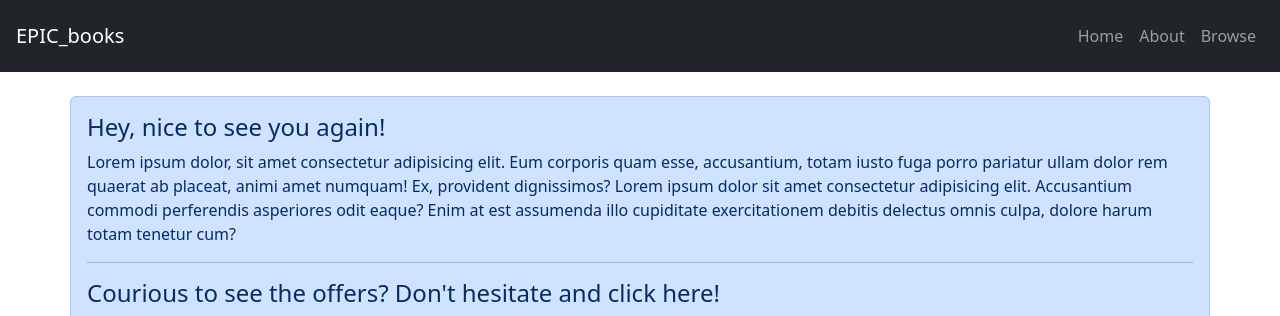
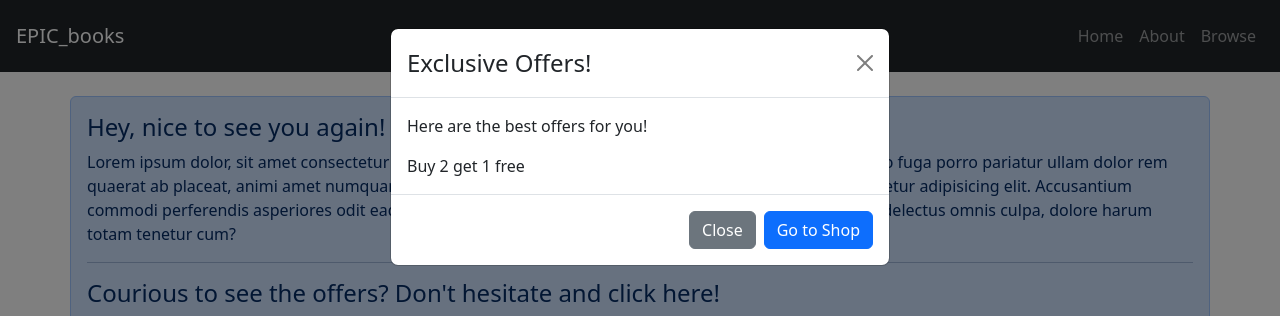
Before and after one commit to valentinarizzo21/SETTIMANA_9, a React (Vite) app in the folder giorno-2/: page / in a window 1280 px wide. Both pictures are taken after a click on the button "See Offers!". Shown: the top 316 px of the page. Built offline with nearby package versions, Linux system fonts and the light colour scheme.

Commit message:
modal modified

```diff
--- a/giorno-2/src/components/MyAlert.jsx
+++ b/giorno-2/src/components/MyAlert.jsx
@@ -1,26 +1,57 @@
-import { Container, Row } from "react-bootstrap";
-import Alert from "react-bootstrap/Alert";
-
+import React, { useState } from "react";
+import { Container, Row, Modal, Alert, Button } from "react-bootstrap";
 
 function MyAlert() {
+  const [showModal, setShowModal] = useState(false);
+  const handleShow = () => setShowModal(true);
+  const handleClose = () => setShowModal(false);
+
   return (
     <Container className="my-5">
       <Row>
         <Alert variant="primary" className="my-5">
           <Alert.Heading>Hey, nice to see you again!</Alert.Heading>
           <p>
-            Lorem ipsum dolor, sit amet consectetur adipisicing elit. Eum corporis quam esse, accusantium, totam iusto fuga porro pariatur ullam dolor rem quaerat ab placeat, animi amet numquam! Ex, provident dignissimos?
-            Lorem ipsum dolor sit amet consectetur adipisicing elit. Accusantium commodi perferendis asperiores odit eaque? Enim at est assumenda illo cupiditate exercitationem debitis delectus omnis culpa, dolore harum totam tenetur cum?
+            Lorem ipsum dolor, sit amet consectetur adipisicing elit. Eum
+            corporis quam esse, accusantium, totam iusto fuga porro pariatur
+            ullam dolor rem quaerat ab placeat, animi amet numquam! Ex,
+            provident dignissimos? Lorem ipsum dolor sit amet consectetur
+            adipisicing elit. Accusantium commodi perferendis asperiores odit
+            eaque? Enim at est assumenda illo cupiditate exercitationem debitis
+            delectus omnis culpa, dolore harum totam tenetur cum?
           </p>
           <hr />
           <h4 className="mb-0">
             Courious to see the offers? Don&apos;t hesitate and click here!
           </h4>
           <div className="d-flex justify-content-center">
-          <button type="button" className="btn btn-warning my-2 py-3 px-4">See Offers!</button>
+            <button
+              type="button"
+              className="btn btn-warning my-2 py-3 px-4"
+              onClick={handleShow}
+            >
+              See Offers!
+            </button>
           </div>
         </Alert>
       </Row>
+      <Modal show={showModal} onHide={handleClose}>
+        <Modal.Header closeButton>
+          <Modal.Title>Exclusive Offers!</Modal.Title>
+        </Modal.Header>
+        <Modal.Body>
+          <p>Here are the best offers for you!</p>
+          {'Buy 2 get 1 free'}
+        </Modal.Body>
+        <Modal.Footer>
+          <Button variant="secondary" onClick={handleClose}>
+            Close
+          </Button>
+          <Button variant="primary" onClick={handleClose}>
+            Go to Shop
+          </Button>
+        </Modal.Footer>
+      </Modal>
     </Container>
   );
 }
```
